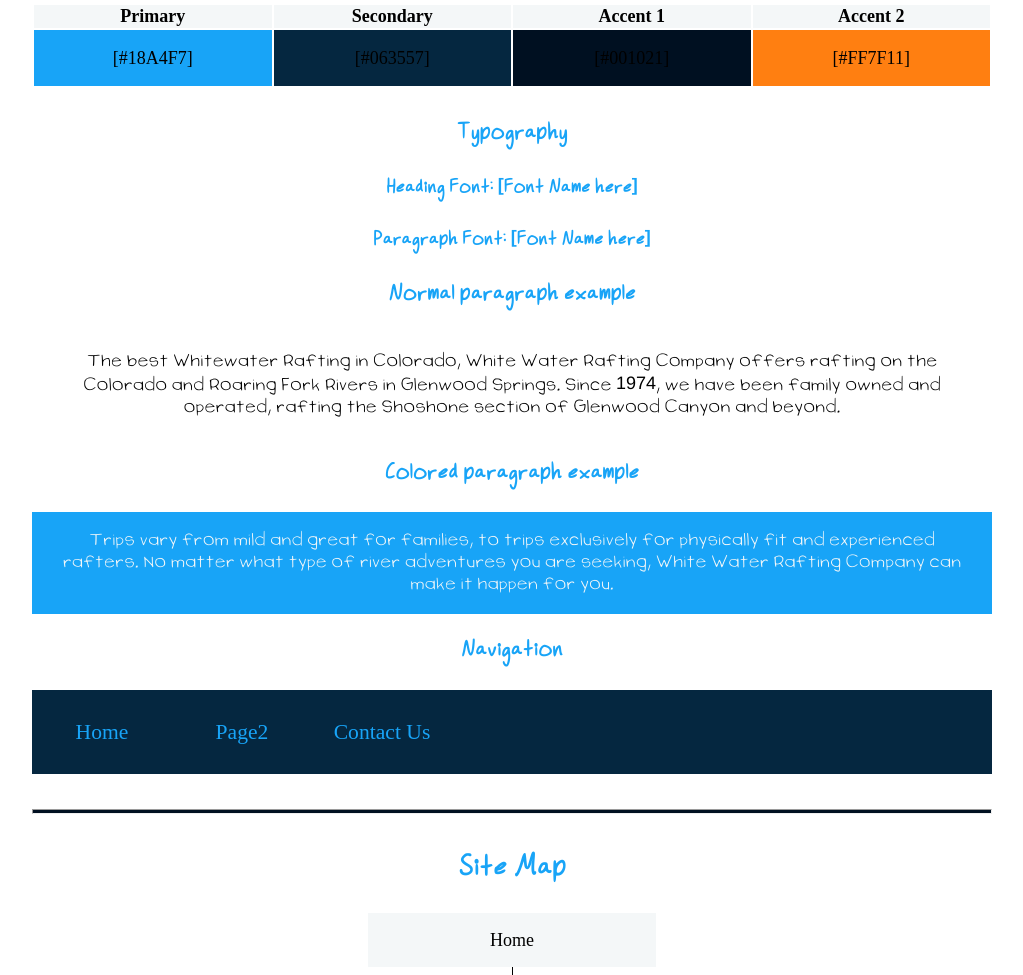
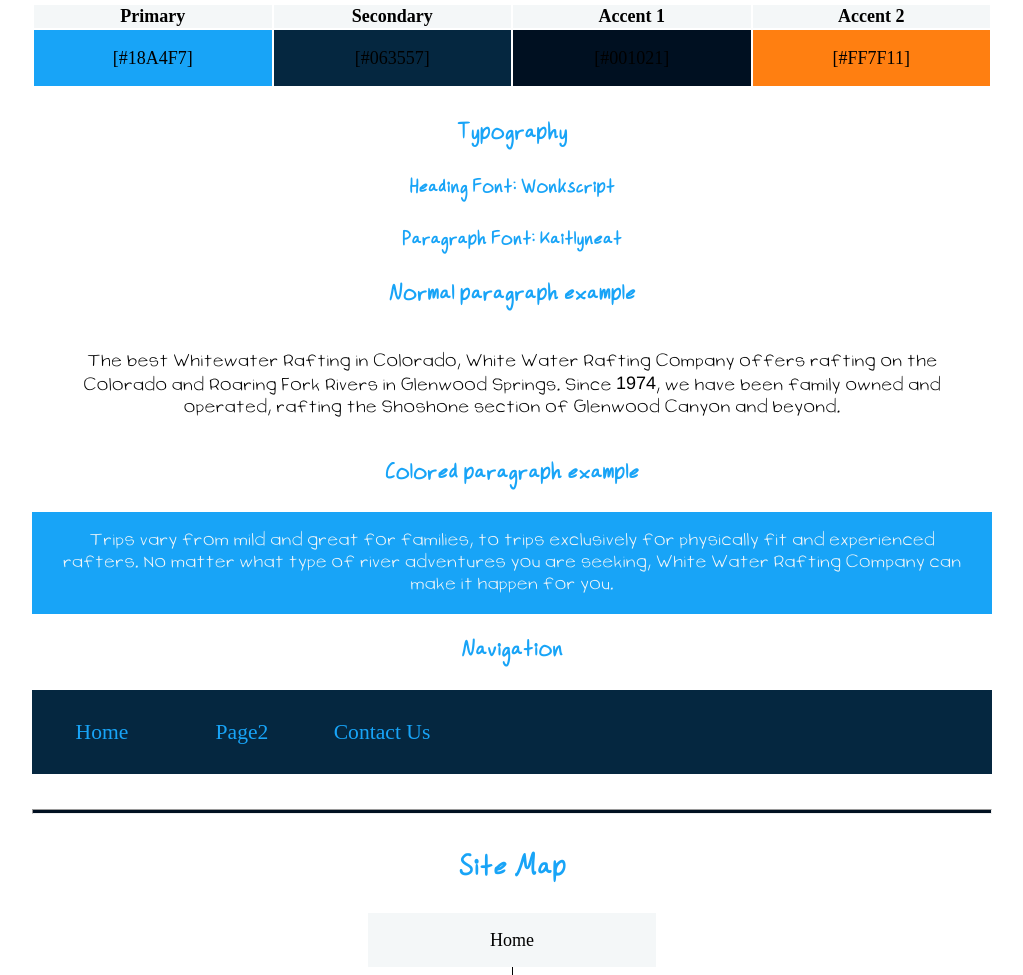
Before and after one commit to AustinButSchool/wdd130, a plain HTML site: page wwr/site-plan-rafting.html in a window 1280 px wide. Shown: the part 1617-2592 px from the top of the page, without its empty margins (128-1151 px from the left). Drawn offline with Linux system fonts and the light colour scheme; a web font is replaced by a local one.

Commit message:
NameChange

```diff
--- a/wwr/site-plan-rafting.html
+++ b/wwr/site-plan-rafting.html
@@ -80,11 +80,11 @@
       <!-- Choose a font for your paragraphs (body copy) and headlines. What font(s) have you chosen? Think also about which of your colors above you might use for background and font colors. -->
 
       <h4>
-        Heading Font: [Font Name here]
+        Heading Font: Wonkscript
         <!-- change this -->
       </h4>
       <h4>
-        Paragraph Font: [Font Name here]
+        Paragraph Font: Kaitlyneat
         <!-- change this -->
       </h4>
       <h3>Normal paragraph example</h3>
```
